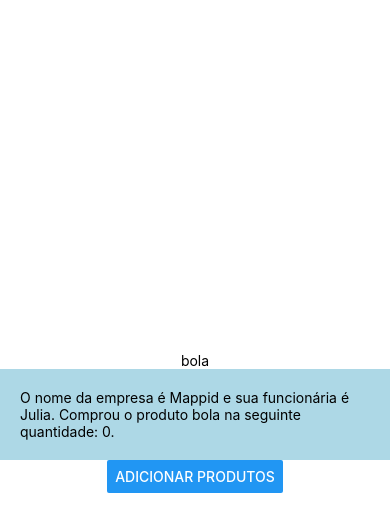
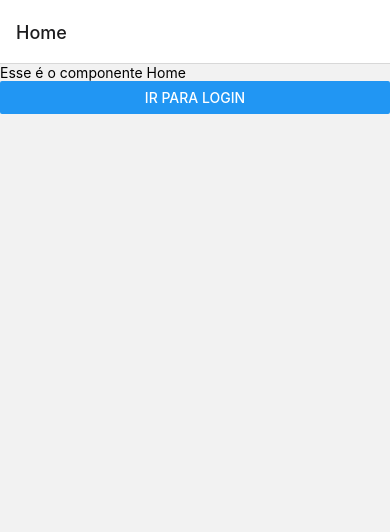
Before and after one commit to juliarezende34/react-project, a React Native app: screen /Home in a window 390 px wide. Shown: the top 532 px of the page. Built offline with nearby package versions, Linux system fonts and the light colour scheme.

Commit message:
Navegando entre telas

```diff
--- a/App.js
+++ b/App.js
@@ -1,31 +1,21 @@
-import { StatusBar } from 'expo-status-bar';
 import React, {useState,useEffect} from 'react';
 import {Text, View, Button, Alert } from 'react-native';
-import Page from './views/page';
 import {css} from './assets/css/Css';
+import { NavigationContainer } from '@react-navigation/native';
+import { createStackNavigator } from '@react-navigation/stack';
+import Home from './views/Home';
+import Login from './views/Login';
 
 export default function App() {
-  const[product, setProduct] = useState('bola');
-  const[quantity, setQuantity] = useState(0);
 
-  useEffect(() =>{
-    if(quantity > 0){
-      Alert.alert('Novo produto adicionado');
-    }
-  }, [quantity]);
-
-  const props={
-    empresa: 'Mappid',
-    name: 'Julia',
-    produto: product,
-    quantidade: quantity
-  }
+  const Stack = createStackNavigator();
 
   return (
-    <View style = {css.container}>
-      <Text>{product}</Text>
-      <Page {...props}/>
-    <Button title= 'Adicionar produtos' onPress={()=>setQuantity(quantity+1)}/>
-    </View>
+    <NavigationContainer>
+      <Stack.Navigator>
+        <Stack.Screen name="Home" component={Home} />
+        <Stack.Screen name="Login" component={Login} />
+      </Stack.Navigator>
+    </NavigationContainer>
   );
 }
--- /dev/null
+++ b/views/Home.js
@@ -0,0 +1,16 @@
+import React, {useState,useEffect} from 'react';
+import {Text, View, Button} from 'react-native';
+
+export default function Home(props){
+    return(
+        <View>
+            <Text>Esse é o componente Home</Text>
+            <Button
+                title='Ir para Login'
+                onPress={()=>props.navigation.navigate('Login', {
+                    itemId: 30
+                })}
+            />
+        </View>
+    );
+}
--- /dev/null
+++ b/views/Login.js
@@ -0,0 +1,10 @@
+import React, {useState,useEffect} from 'react';
+import {Text, View} from 'react-native';
+
+export default function Login(props){
+    return(
+        <View>
+            <Text>Esse é o componente Login - {props.route.params.itemId}</Text>
+        </View>
+    );
+}
```
Also changed, not shown: package.json (+7 -0 lines), 2 other files (tests, documents, lock files or other folders).
